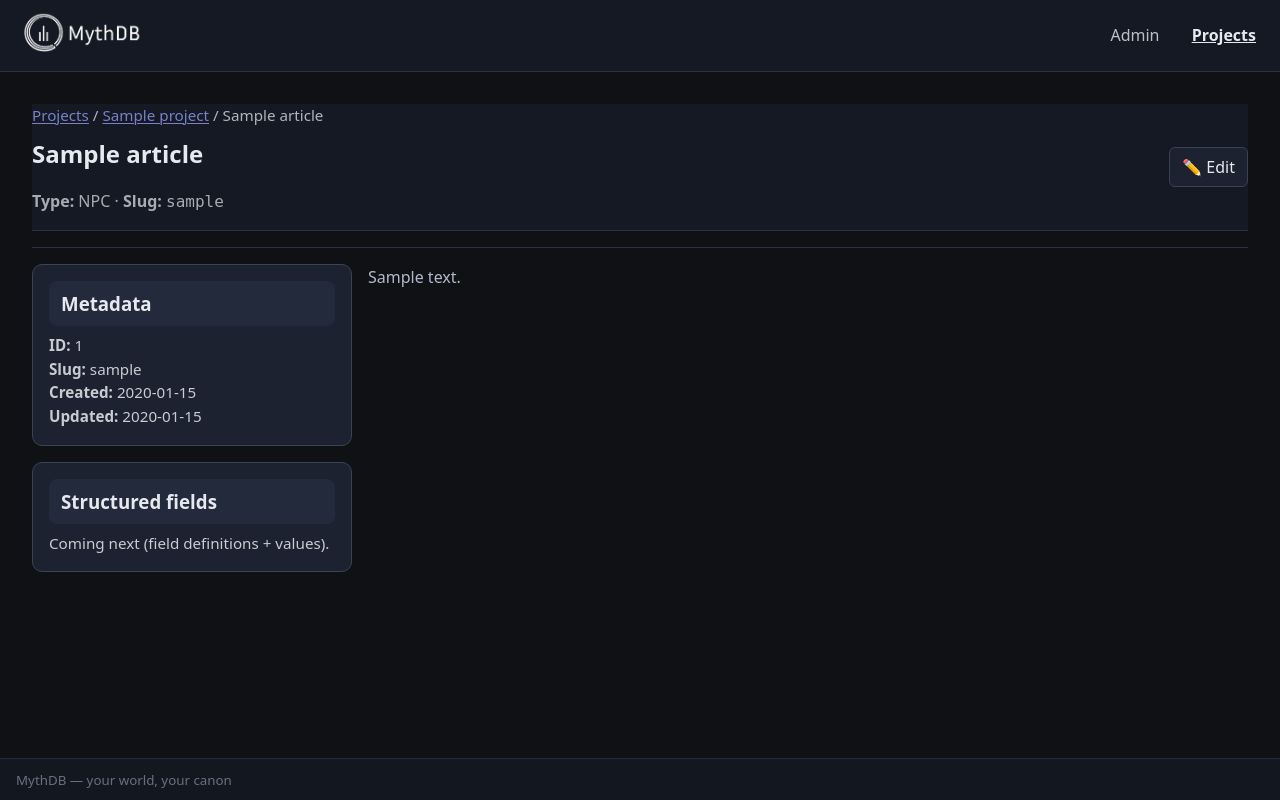
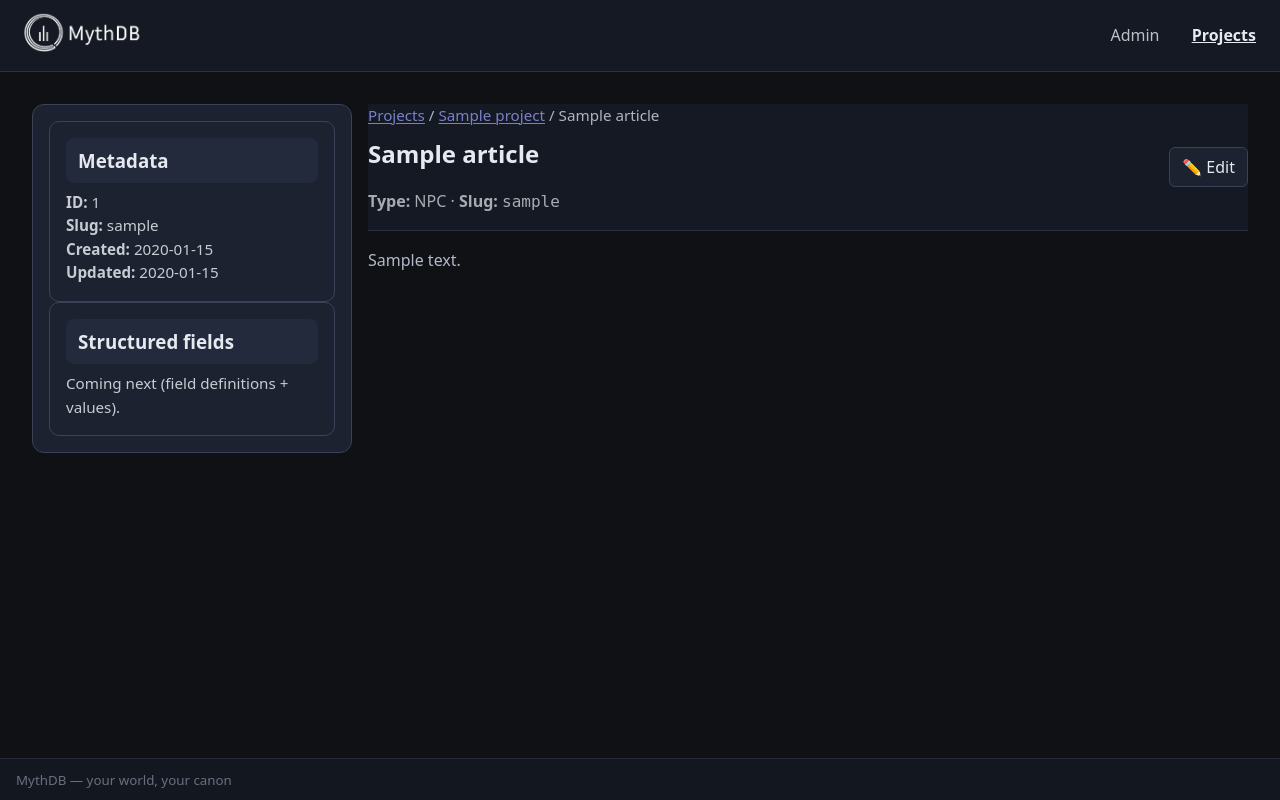
Before and after one commit to MaxSmeets/MythDB, a Flask app: a page that uses backend/templates/article.html in a window 1280 px wide. Run offline with Flask 3, Linux system fonts and the light colour scheme; data comes from the database, SQL or seed files in the repository; tables that the repository leaves empty hold one stand-in row (values such as "Sample post").

Commit message:
article page layout fix

```diff
--- a/backend/static/css/layout.css
+++ b/backend/static/css/layout.css
@@ -865,6 +865,10 @@
   align-items: start;
 }
 
+.article-main {
+  min-width: 0;
+}
+
 .article-header-row {
   display: flex;
   justify-content: space-between;
@@ -883,16 +887,27 @@
   padding: var(--spacing-sm) var(--spacing-md);
 }
 
-.article-content {
-  position: relative;
+.article-body {
+  min-width: 0;
+}
+
+.article-side {
+  border: 1px solid var(--border-strong);
+  border-radius: var(--radius-2xl);
+  padding: var(--spacing-lg);
+  background: var(--bg-surface-2);
+  height: fit-content;
 }
 
 .article-side .card {
   margin-bottom: var(--spacing-lg);
+  border: none;
+  padding: 0;
+  background: transparent;
 }
 
-.article-body {
-  min-width: 0;
+.article-side .card:last-child {
+  margin-bottom: 0;
 }
 
 /* =========================
--- a/backend/templates/article.html
+++ b/backend/templates/article.html
@@ -3,6 +3,23 @@
 {% block title %}MythDB · {{ project.name }} · {{ article.title }}{% endblock %}
 
 {% block content %}
+<div class="article-layout">
+  <aside class="sidebar" aria-label="Article metadata">
+    <div class="card">
+      <h3 class="card-title">Metadata</h3>
+      <p class="card-meta"><strong>ID:</strong> {{ article.id }}</p>
+      <p class="card-meta"><strong>Slug:</strong> {{ article.slug }}</p>
+      <p class="card-meta"><strong>Created:</strong> {{ article.created_at }}</p>
+      <p class="card-meta"><strong>Updated:</strong> {{ article.updated_at }}</p>
+    </div>
+
+    <div class="card">
+      <h3 class="card-title">Structured fields</h3>
+      <p class="card-meta muted">Coming next (field definitions + values).</p>
+    </div>
+  </aside>
+
+  <div class="article-main">
     <header class="page-header">
       <p class="breadcrumb">
         <a href="{{ url_for('projects.projects_overview') }}">Projects</a>
@@ -25,23 +42,6 @@
       </div>
     </header>
 
-<section class="article-layout">
-  <aside class="article-side" aria-label="Article metadata">
-    <div class="card">
-      <h3 class="card-title">Metadata</h3>
-      <p class="card-meta"><strong>ID:</strong> {{ article.id }}</p>
-      <p class="card-meta"><strong>Slug:</strong> {{ article.slug }}</p>
-      <p class="card-meta"><strong>Created:</strong> {{ article.created_at }}</p>
-      <p class="card-meta"><strong>Updated:</strong> {{ article.updated_at }}</p>
-    </div>
-
-    <div class="card">
-      <h3 class="card-title">Structured fields</h3>
-      <p class="card-meta muted">Coming next (field definitions + values).</p>
-    </div>
-  </aside>
-
-  <div class="article-content">
     <!-- Read mode -->
     <article id="readMode" class="article-body markdown" aria-label="Article body">
       {{ rendered_html | safe }}
@@ -63,7 +63,7 @@
       </div>
     </form>
   </div>
-</section>
+</div>
 {% endblock %}
 
 {% block scripts %}
```
Lines whose indentation alone changed are shown as unchanged.
